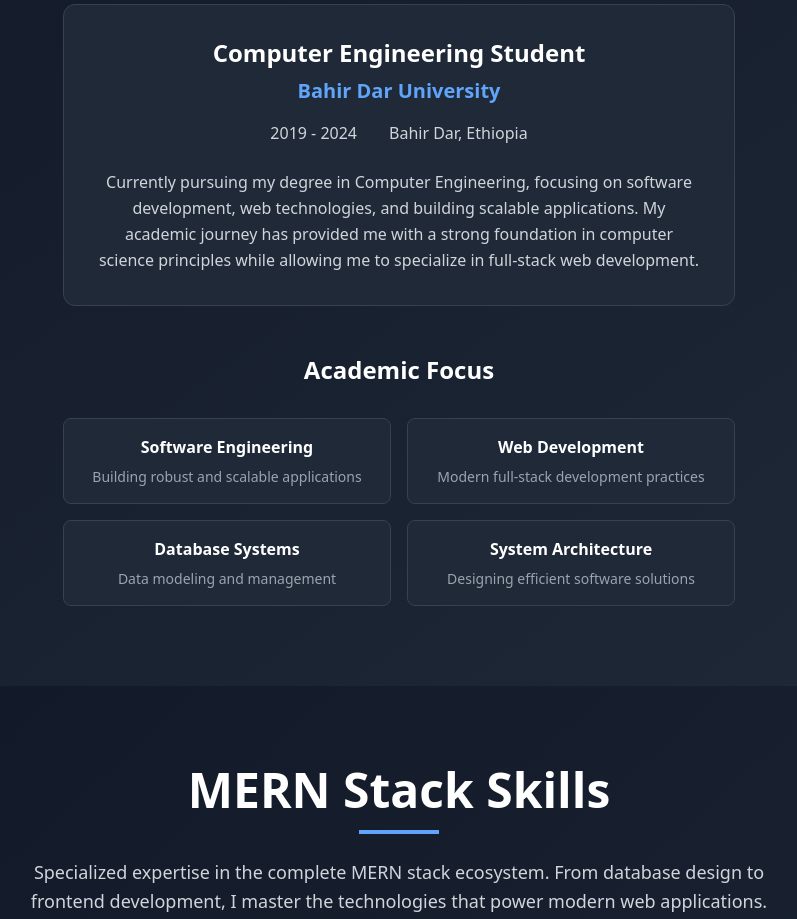
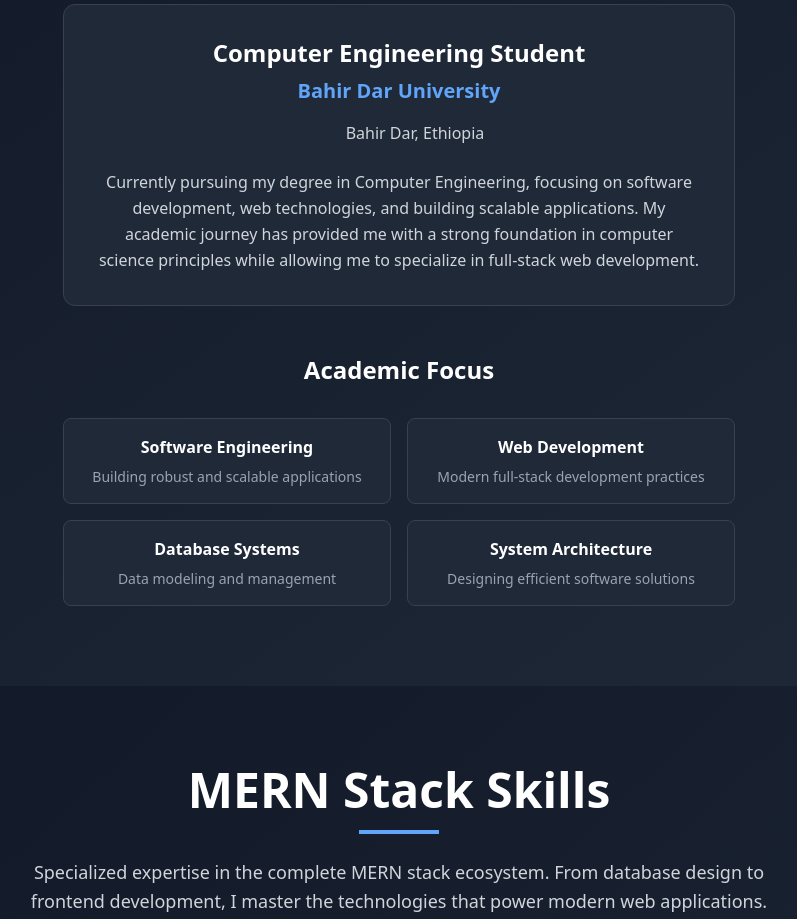
Before and after one commit to betsiha1994/my-portfolio, a React (Vite) app: page / in a window 1280 px wide. Shown: the part 3560-4479 px from the top of the page, without its empty margins (241-1038 px from the left). Built offline with nearby package versions, Linux system fonts and the light colour scheme.

Commit message:
Update portfolio for production build

```diff
--- a/src/components/EducationPage.jsx
+++ b/src/components/EducationPage.jsx
@@ -84,7 +84,7 @@
 
             <div className="flex justify-center gap-8 mb-6">
               <div className="text-gray-300">
-                <span>2019 - 2024</span>
+                <span></span>
               </div>
               <div className="text-gray-300">
                 <span>Bahir Dar, Ethiopia</span>
```
